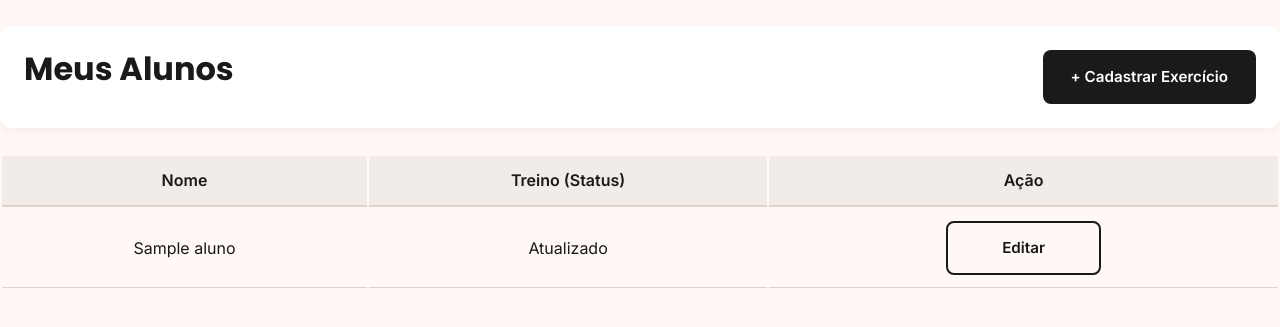
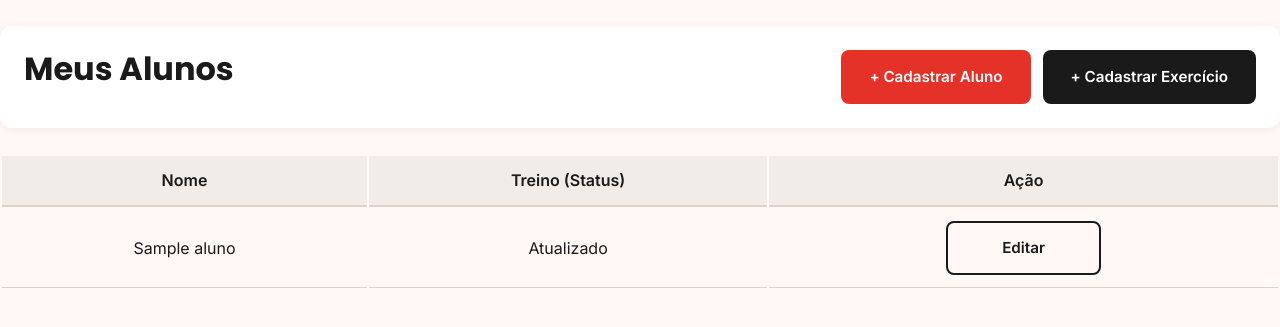
Before and after one commit to guedez31/elogym, a PHP site: page /professor.php in a window 1280 px wide. Shown: the part 81-408 px from the top of the page. Run offline with PHP 8.4, Linux system fonts and the light colour scheme; the visitor is signed in with stand-in values (Sample User, id 1); tables that the repository leaves empty or names only in its code hold one stand-in row (values such as "Sample post"); a stand-in replaces the project's code that opens the database connection.

Commit message:
criacao do botao criar aluno, linkado com o banco, ja funcional

```diff
--- a/professor.php
+++ b/professor.php
@@ -33,10 +33,10 @@ $stmt = $pdo->query("
     <!-- HEADER -->
     <header class="header">
       <div class="container header__inner">
-        <a href="index.html" class="header__logo">AC <span>Academia</span></a>
+        <a href="professor.php" class="header__logo">AC <span>Academia</span></a>
 
         <nav class="header__menu">
-          <p>Bem-vindo, Professor(a) <?php echo $_SESSION['usuario_nome']; ?></p>
+          <p>Bem-vindo, Professor(a) <?= htmlspecialchars($_SESSION['usuario_nome']) ?></p>
         </nav>
 
         <a href="logout.php" class="btn btn--primario header__cta">Sair</a>
@@ -47,12 +47,18 @@ $stmt = $pdo->query("
       </div>
     </header>
     <br />
+
+    <?php if (isset($_GET['cadastrado'])): ?>
+      <p style="color: #1e7a3c; margin: 0 20px 12px;">Aluno cadastrado com sucesso!</p>
+    <?php endif; ?>
+
     <div class="cadastrar-exercicio card">
       <div class="cadastrar-exercicio card-body painel-cabecalho">
         <h2 class="card-title">Meus Alunos</h2>
-        <a href="cadastrar-exerc.php" class="btn btn--exercicio"
-          >+ Cadastrar Exercício</a
-        >
+        <div class="painel-acoes">
+          <a href="cadastrar-aluno.php" class="btn btn--primario">+ Cadastrar Aluno</a>
+          <a href="cadastrar-exerc.php" class="btn btn--exercicio">+ Cadastrar Exercício</a>
+        </div>
       </div>
     </div>
     <br />
```
